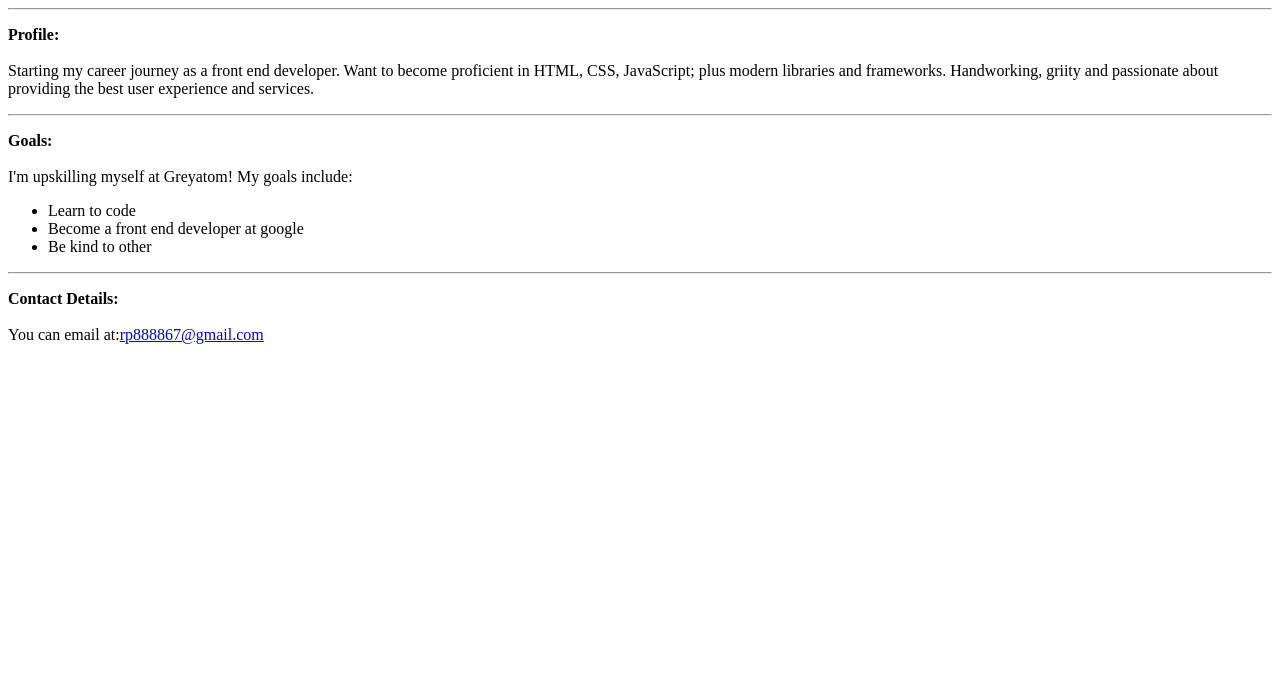
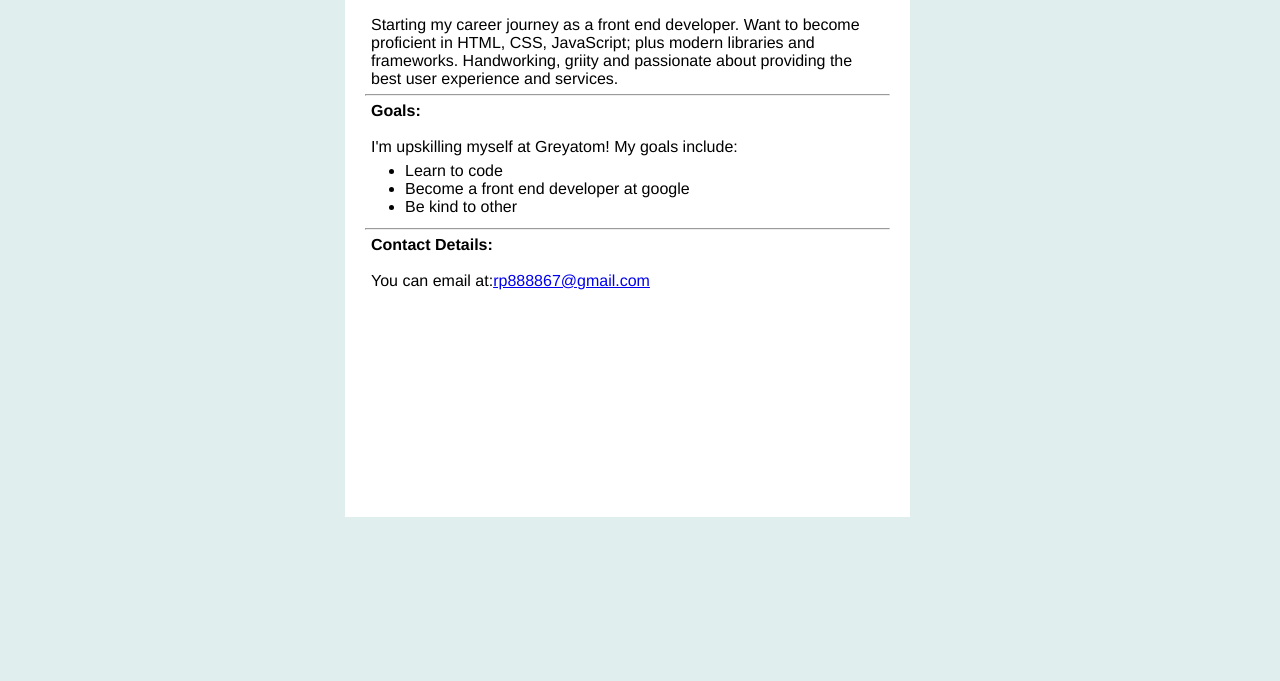
Before and after one commit to rohitpatil1997/personal-portfolio-page, a plain HTML site: page index.html in a window 1280 px wide. Shown: the part 119-800 px from the top of the page. Drawn offline with Linux system fonts and the light colour scheme.

Commit message:
Update style.css
My Personal Portfolio

```diff
--- a/style.css
+++ b/style.css
@@ -1 +1,27 @@
-/* Add your CSS code here */
+* {
+   font-family: Helvetica, Arial, sans-serif;
+   max-width: 700px;
+   margin: auto;
+
+  }
+p {
+	padding: 6px;
+ }
+
+ div {
+	 padding: 20px;
+  }
+body {
+      min-width: 500px;
+      background-color: #e0eeee;
+
+  }
+
+ .profileBody{
+	 display: inline-block;
+	 background-color: White;
+	 margin-top: 6px;
+	 margin-left: 55px;
+	 width: 75%;
+	 height: 590px;
+ }
```
